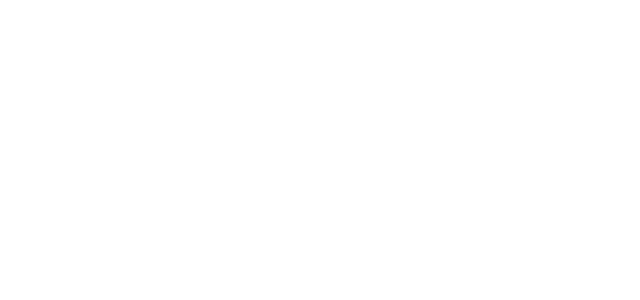
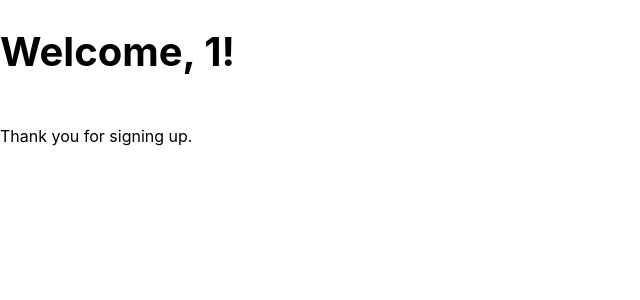
Before and after one commit to brunoconterato/udemy-gpt-connect-four, a React (Create React App) app in the folder src/frontend/front-web/: page /welcome/1 in a window 1280 px wide. Before the commit this address had no page. Shown: the top 300 px of the page, without its empty margins (0-640 px from the left). Built offline with nearby package versions, Linux system fonts and the light colour scheme.

Commit message:
feat: Welcome page

```diff
--- a/src/frontend/front-web/src/AddUserForm.js
+++ b/src/frontend/front-web/src/AddUserForm.js
@@ -16,7 +16,8 @@
     try {
       console.log(`Adding user: ${name} ${username} ${password}...`)
       await axios.post('/api/users', { name, username, password });
-      history.push('/users');
+      // Navigate to route: '/welcome/:username'
+      history(`/welcome/${username}`);
     } catch (error) {
       console.error(error);
     }
--- a/src/frontend/front-web/src/App.js
+++ b/src/frontend/front-web/src/App.js
@@ -1,6 +1,8 @@
 import React from "react";
 import { BrowserRouter as Router, Routes, Route } from "react-router-dom";
 import AddUserForm from "./AddUserForm.js";
+import Welcome from "./screen/Welcome/Welcome.jsx";
+
 
 const App = () => {
   return (
@@ -8,6 +10,10 @@
       <div>
         <Routes>
           <Route path="/users/new" element={<AddUserForm />} />
+          <Route
+            path="/welcome/:username"
+            element={<Welcome />}
+          />
         </Routes>
       </div>
     </Router>
--- /dev/null
+++ b/src/frontend/front-web/src/screen/Welcome/Welcome.jsx
@@ -0,0 +1,19 @@
+import React from "react";
+import { useParams } from "react-router-dom";
+
+const Welcome = () => {
+  const { username } = useParams();
+  console.log("username", username);
+  if (typeof username !== "string") {
+    return <div>Error: Invalid username</div>;
+  }
+
+  return (
+    <div>
+      <h1>Welcome, {username}!</h1>
+      <p>Thank you for signing up.</p>
+    </div>
+  );
+};
+
+export default Welcome;
```
Also changed, not shown: src/frontend/front-web/src/screen/Welcome/Welcome.css (added).
